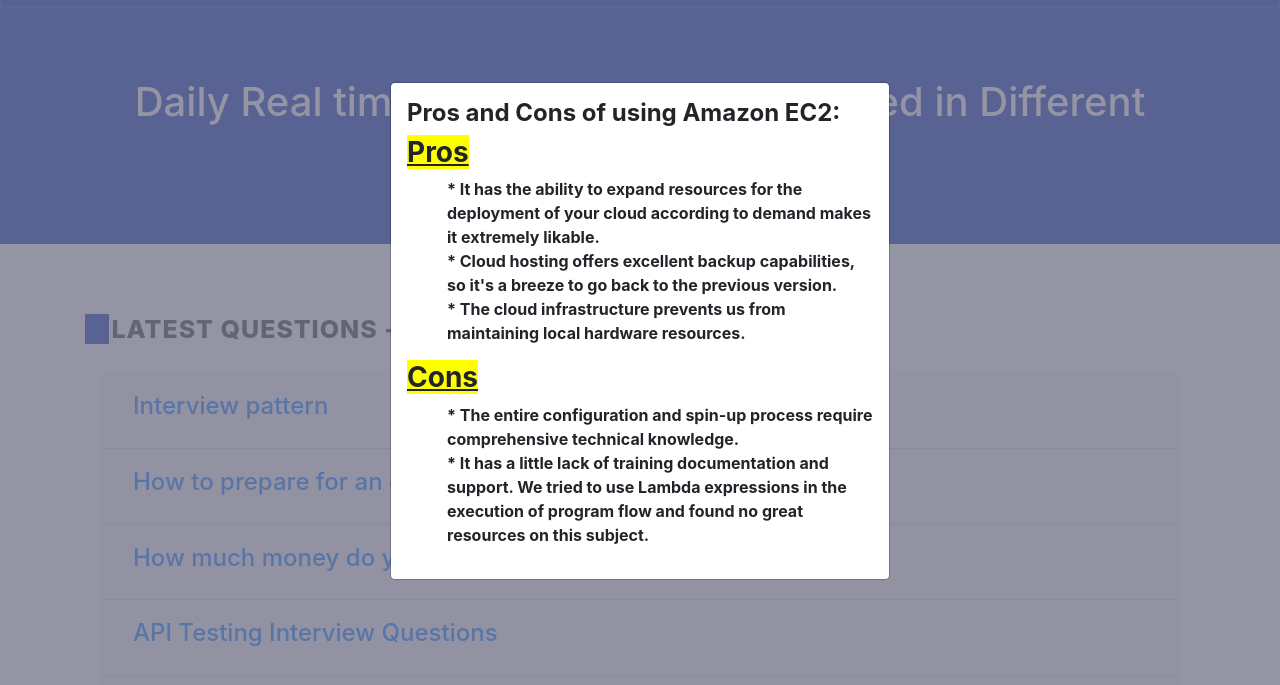
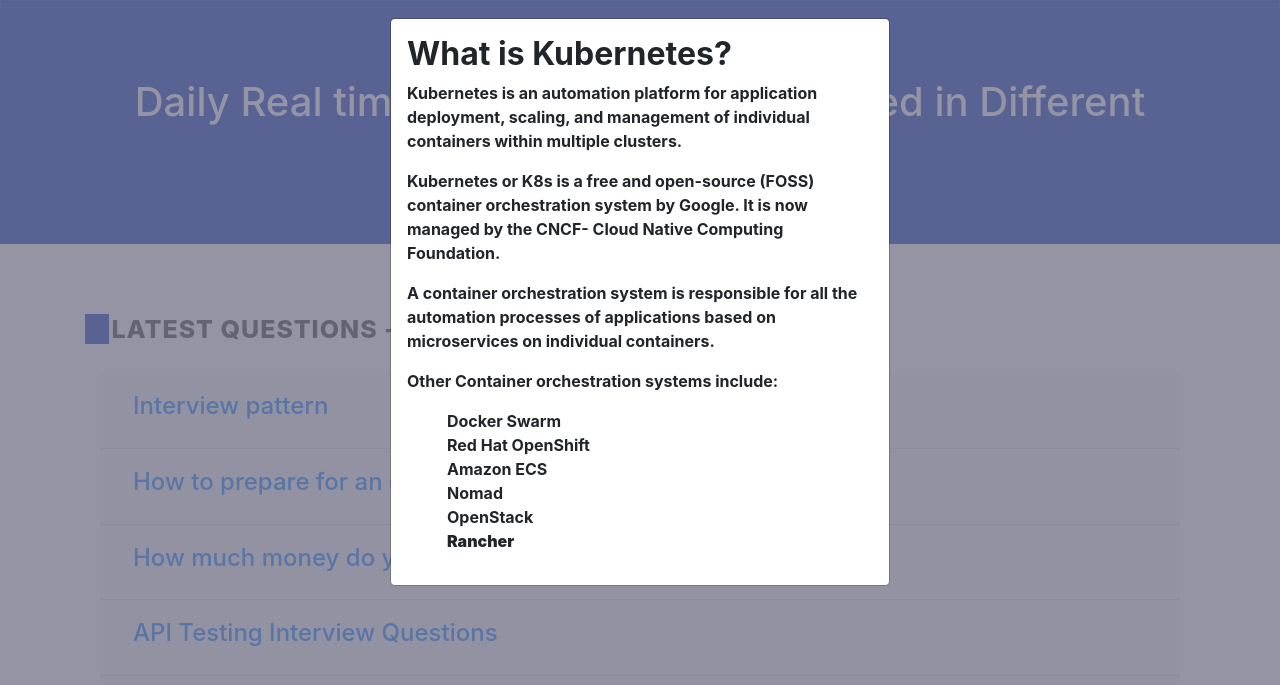
Before and after one commit to Ankit11191/techadda, a plain HTML site: page dailyInterviewQuestions.html in a window 1280 px wide. Shown: the part 74-759 px from the top of the page. Drawn offline with nearby package versions, Linux system fonts and the light colour scheme.

Commit message:
v 17 june 3
Update

```diff
--- a/dailyInterviewQuestions.html
+++ b/dailyInterviewQuestions.html
@@ -57,7 +57,7 @@
 
         #myModal {
                 /* margin-left: -100px; */
-            padding: 10%;
+            padding: 5%;
             background-color:  rgba(167, 167, 201, 0.527);;
         }
 
@@ -105,11 +105,12 @@
                 <div class="modal-content">
                   <div class="modal-body">
                     <div class="_he_w">
-                        <h4><strong>Pros and Cons of using Amazon EC2:</strong></h4>
-                        <h3><span style="text-decoration: underline; background-color: #ffff00;"><strong>Pros</strong></span></h3>
-                        <p style="padding-left: 40px;"><strong>* It has the ability to expand resources for the deployment of your cloud according to demand makes it extremely likable.</strong><br /><strong>* Cloud hosting offers excellent backup capabilities, so it's a breeze to go back to the previous version.</strong><br /><strong>* The cloud infrastructure prevents us from maintaining local hardware resources.</strong></p>
-                        <h3><span style="text-decoration: underline; background-color: #ffff00;"><strong>Cons</strong></span></h3>
-                        <p style="padding-left: 40px;"><strong>* The entire configuration and spin-up process require comprehensive technical knowledge.</strong><br /><strong>* It has a little lack of training documentation and support. We tried to use Lambda expressions in the execution of program flow and found no great resources on this subject.</strong></p>
+                        <h2><strong>What is Kubernetes?</strong></h2>
+                        <p><strong>Kubernetes is an automation platform for application deployment, scaling, and management of individual containers within multiple clusters.</strong></p>
+                        <p><strong>Kubernetes or K8s is a free and open-source (FOSS) container orchestration system by Google. It is now managed by the CNCF- Cloud Native Computing Foundation.</strong></p>
+                        <p><strong>A container orchestration system is responsible for all the automation processes of applications based on microservices on individual containers.</strong></p>
+                        <p><strong>Other Container orchestration systems include:</strong></p>
+                        <p style="padding-left: 40px;"><strong>Docker Swarm<br>Red Hat OpenShift<br/>Amazon ECS<br/>Nomad<br/>OpenStack<br/><strong>Rancher</strong></p>
                     </div>
                   </div>
                 </div>
```
